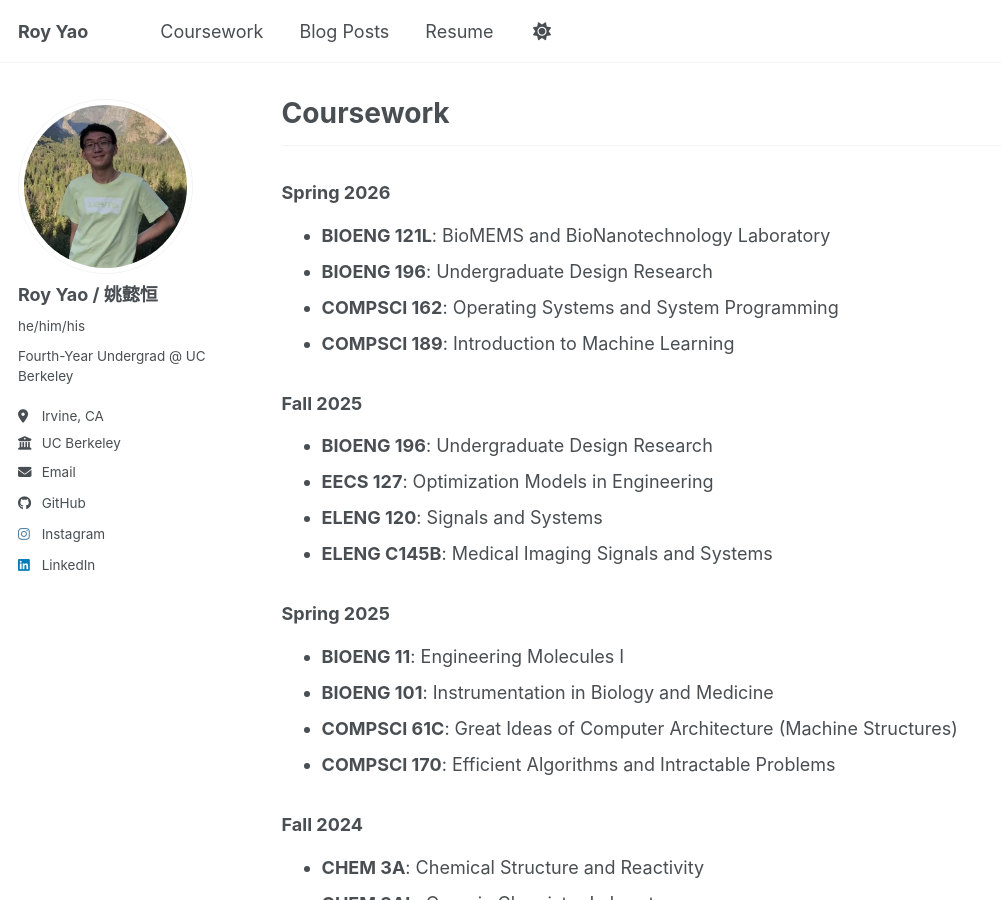
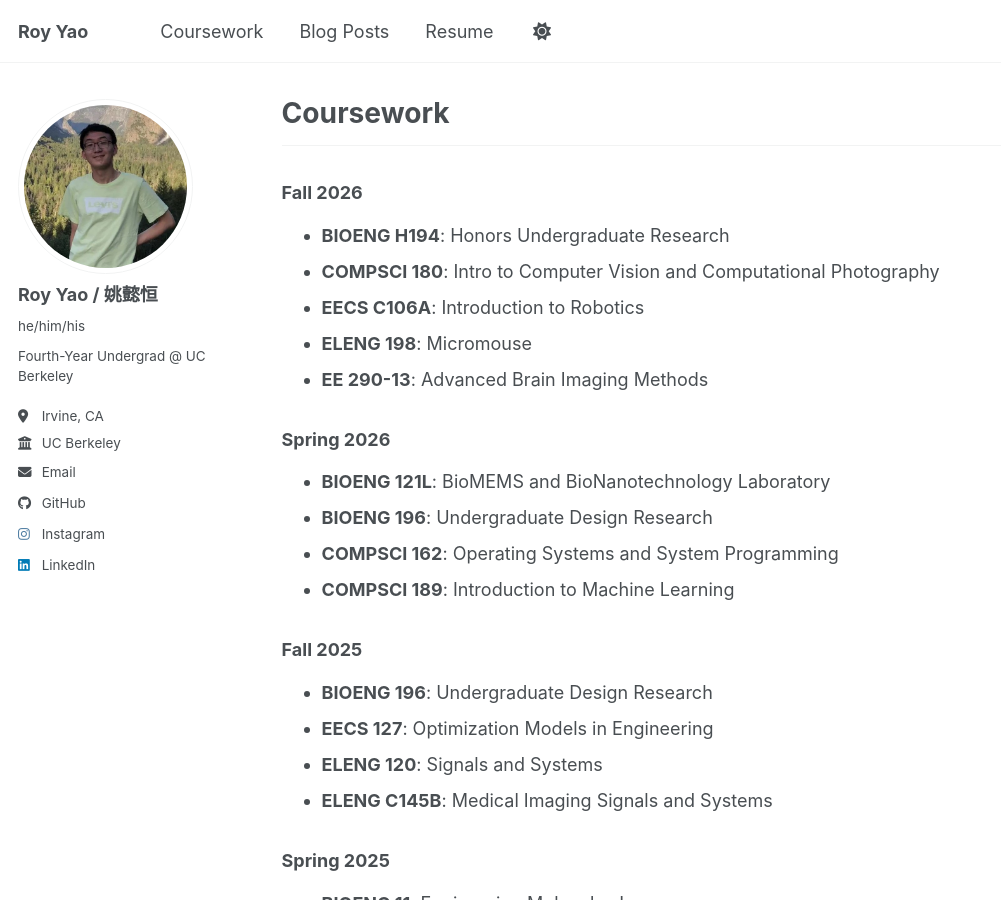
Before and after one commit to royyaoyh/royyaoyh.github.io, a Jekyll site: the page built from _pages/coursework.md, in a window 1280 px wide and 900 px high. Shown: the whole window, without its empty margins (0-1001 px from the left). Built offline with Jekyll 4.4.1, drawn with Linux system fonts in a browser that asks for light colours; a script bundle is joined from its source files by our own code; library files that are not in the unit come from our copies.

Commit message:
add the new courses

```diff
--- a/_pages/coursework.md
+++ b/_pages/coursework.md
@@ -6,6 +6,13 @@ author_profile: true
 ---
 
 ---
+### Fall 2026
+- **BIOENG H194**: Honors Undergraduate Research
+- **COMPSCI 180**: Intro to Computer Vision and Computational Photography
+- **EECS C106A**: Introduction to Robotics
+- **ELENG 198**: Micromouse
+- **EE 290-13**: Advanced Brain Imaging Methods
+
 ### Spring 2026
 - **BIOENG 121L**: BioMEMS and BioNanotechnology Laboratory
 - **BIOENG 196**: Undergraduate Design Research
```
